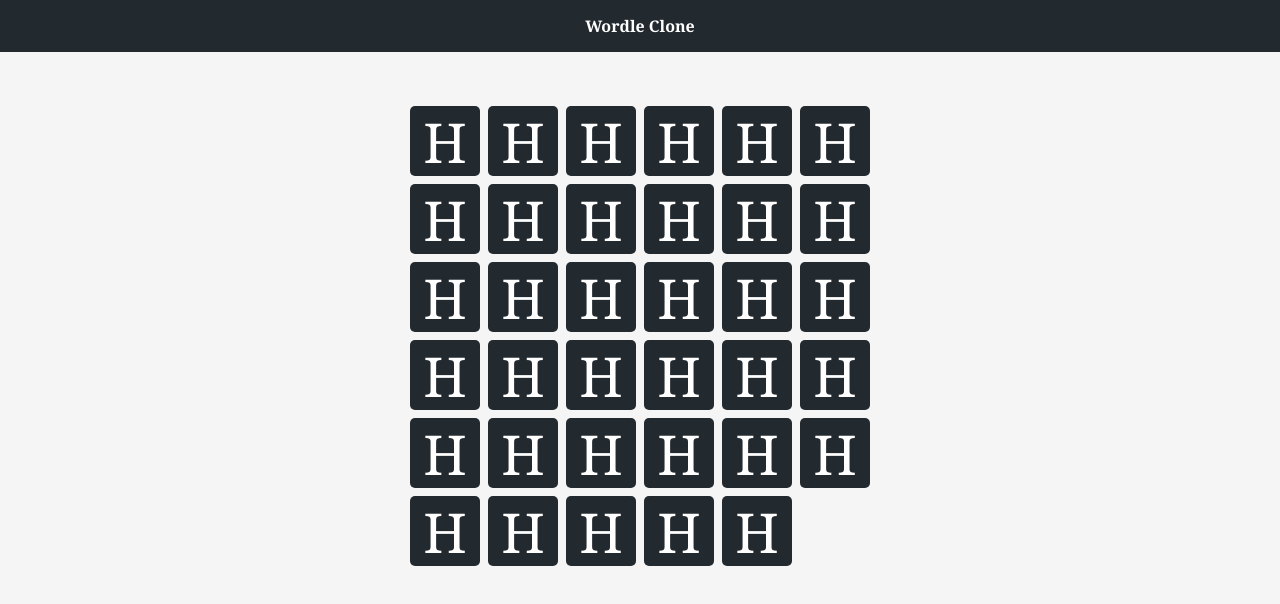
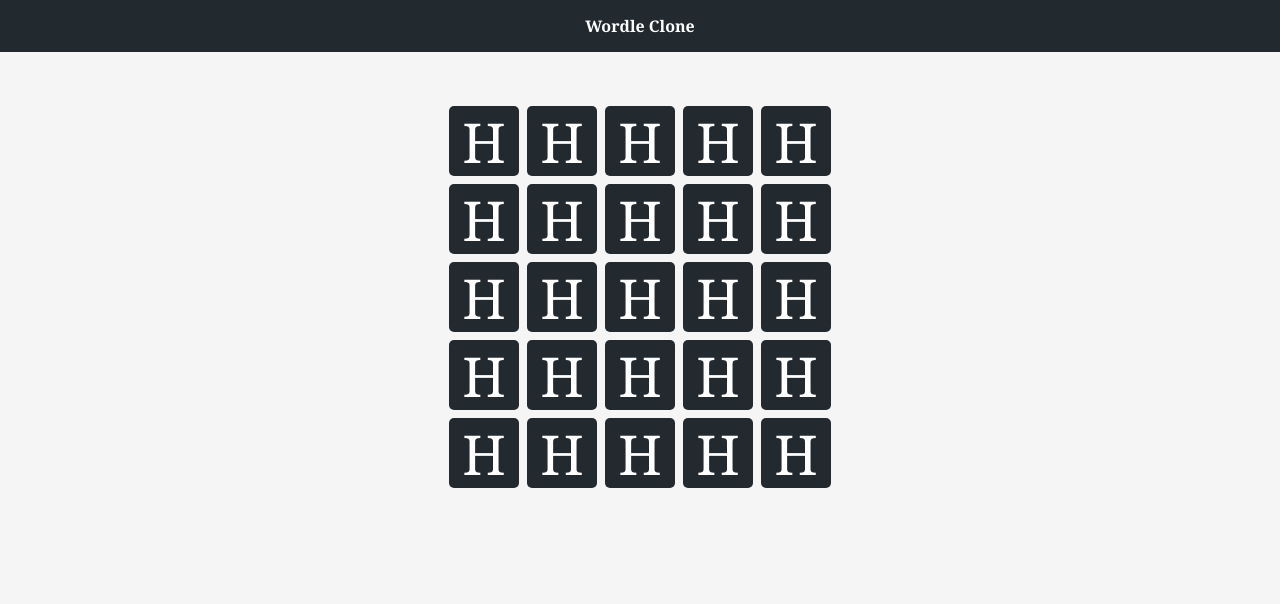
Before and after one commit to m0rphed/wordle-plus, a Svelte app: page / in a window 1280 px wide. Shown: the top 604 px of the page. Built offline with nearby package versions, Linux system fonts and the light colour scheme.

Commit message:
renamed few variables

```diff
--- a/src/store.ts
+++ b/src/store.ts
@@ -4,11 +4,11 @@ import { writable } from "svelte/store";
 function createGrid() {
     const grid = [];
 
-    for (let col = 0; col < 6; col++) {
+    for (let i = 0; i < 5; i++) {
         grid.push([]);
 
-        for (let row = 0; row < 5; row++) {
-            grid[col][row] = "";
+        for (let x = 0; x < 5; x++) {
+            grid[i][x] = "";
         }
     }
 
```
